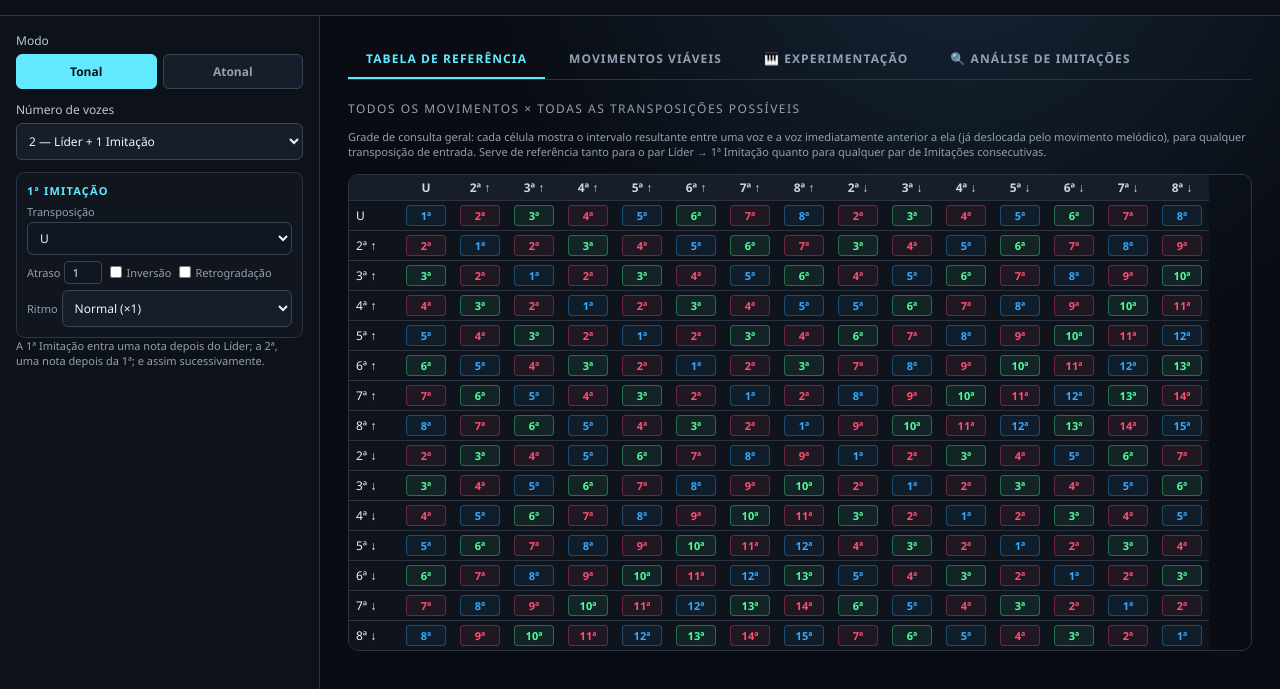
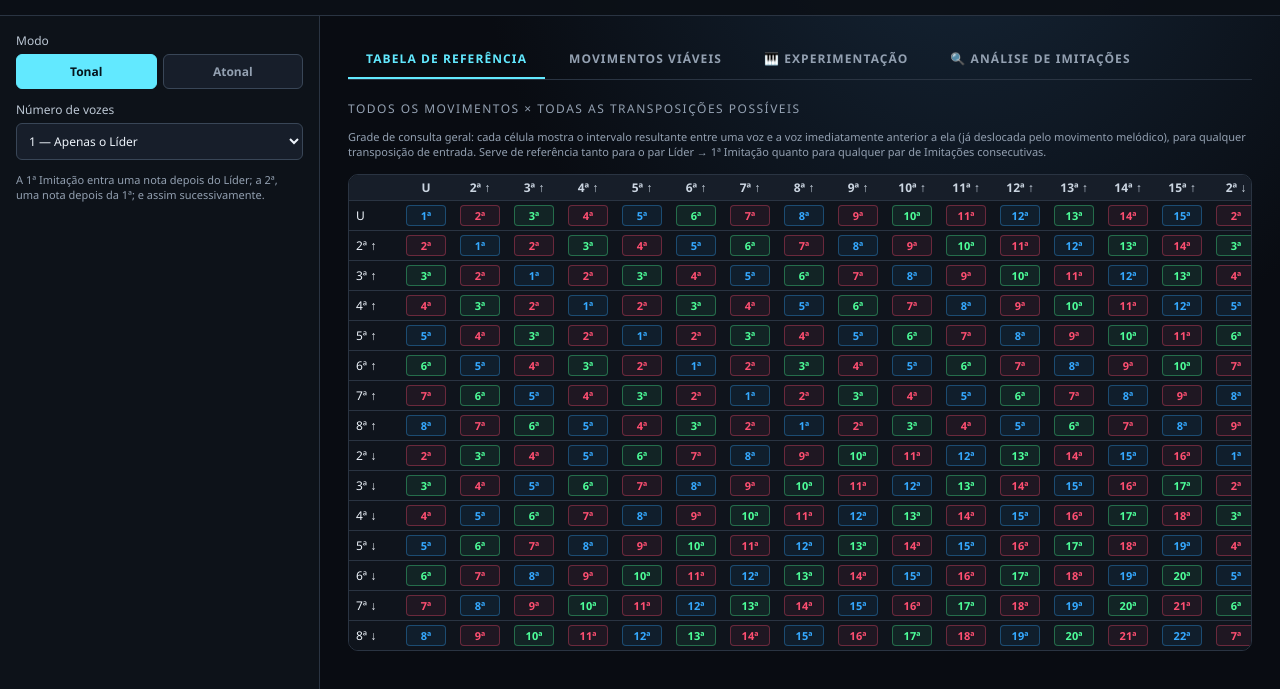
Before and after one commit to rogerioConstante/stretto-fuga, a plain HTML site: page index.html in a window 1280 px wide. Shown: the part 93-782 px from the top of the page. Drawn offline with Linux system fonts and the light colour scheme.

Commit message:
v26.09.26.2
Arquivo original: StrettoFuga-v26_09_26.2.html

```diff
--- a/index.html
+++ b/index.html
@@ -177,6 +177,7 @@ table.compact .iv{min-width:20px;padding:1px 3px;font-size:10px}
 </div>
 
 <div class="field"><label for="voices">Número de vozes</label><select id="voices">
+  <option value="1">1 — Apenas o Líder</option>
   <option value="2">2 — Líder + 1 Imitação</option>
   <option value="3">3 — Líder + 2 Imitações</option>
   <option value="4">4 — Líder + 3 Imitações</option>
@@ -287,16 +288,20 @@ table.compact .iv{min-width:20px;padding:1px 3px;font-size:10px}
 // =====================================================================
 // MODO TONAL — intervalos diatônicos
 // =====================================================================
-const intervalosTonal = [
-  ["U", 0], ["2ª", 1], ["3ª", 2], ["4ª", 3],
-  ["5ª", 4], ["6ª", 5], ["7ª", 6], ["8ª", 7]
-];
+const intervalosTonal = Array.from({ length: 15 }, (_, i) => [i === 0 ? "U" : (i + 1) + "ª", i]);
 
 const optionsTonal = [
   ...intervalosTonal.map(x => [x[1] === 0 ? "U" : x[0] + " ↑", x[1]]),
   ...intervalosTonal.slice(1).map(x => [x[0] + " ↓", -x[1]])
 ];
-const movesTonal = optionsTonal;
+// Movimentos melódicos (Tabela de Referência / Movimentos viáveis) permanecem
+// limitados até a 8ª — só as opções de TRANSPOSIÇÃO das imitações foram
+// ampliadas até a 15ª.
+const intervalosMovTonal = intervalosTonal.slice(0, 8);
+const movesTonal = [
+  ...intervalosMovTonal.map(x => [x[1] === 0 ? "U" : x[0] + " ↑", x[1]]),
+  ...intervalosMovTonal.slice(1).map(x => [x[0] + " ↓", -x[1]])
+];
 
 function clsTonal(intervalNum) {
   const g = (intervalNum - 1) % 7;
@@ -310,10 +315,16 @@ function clsTonal(intervalNum) {
 // =====================================================================
 const optionsAtonal = [
   ["0", 0],
-  ...Array.from({ length: 11 }, (_, i) => i + 1).map(n => [n + " ↑", n]),
-  ...Array.from({ length: 11 }, (_, i) => i + 1).map(n => [n + " ↓", -n])
+  ...Array.from({ length: 24 }, (_, i) => i + 1).map(n => [n + " ↑", n]),
+  ...Array.from({ length: 24 }, (_, i) => i + 1).map(n => [n + " ↓", -n])
 ];
-const movesAtonal = optionsAtonal;
+// Movimentos melódicos permanecem limitados até 12 semitons (antes 11) —
+// só as opções de TRANSPOSIÇÃO das imitações foram ampliadas até 24.
+const movesAtonal = [
+  ["0", 0],
+  ...Array.from({ length: 12 }, (_, i) => i + 1).map(n => [n + " ↑", n]),
+  ...Array.from({ length: 12 }, (_, i) => i + 1).map(n => [n + " ↓", -n])
+];
 
 const icDesired = { 0: false, 1: false, 2: false, 3: false, 4: false, 5: false, 6: false, 7: false, 8: false, 9: false, 10: false, 11: false };
 function clsAtonal(ic) {
@@ -1490,7 +1501,7 @@ buildReferenceTable();
           }));
 
           const info = intervalInfoFromNotes(rowA.notas[idxA], rowB.notas[idxB], lowestMidi);
-          const x = noteStartXFinal + tick * PX_PER_TICK + 3;
+          const x = noteStartXFinal + tick * PX_PER_TICK + 8;
           drawIntervalLabel(area, x, textY, info.label, info.cls, fontSize, escala);
         });
       }
@@ -1715,6 +1726,10 @@ buildReferenceTable();
 
   async function analisarImitacoesViaveis() {
     appliedAnalysisIndex = null;
+    if (+voices.value < 2) {
+      document.getElementById('expAnalysisResults').innerHTML = '<div class="exp-analysis-empty">⚠️ Selecione ao menos 2 vozes (Líder + 1 Imitação) para buscar imitações compatíveis.</div>';
+      document.getElementById('expAnalysisNum').textContent = '0'; currentAnalysisResults = []; document.getElementById('expSavePresetBtn').disabled = true; return;
+    }
     const leaderNotes = expState.notes;
     if (leaderNotes.length < 2) {
       document.getElementById('expAnalysisResults').innerHTML = '<div class="exp-analysis-empty">⚠️ Insira pelo menos 2 notas na pauta do Líder (na aba Experimentação) para realizar a análise.</div>';
```
